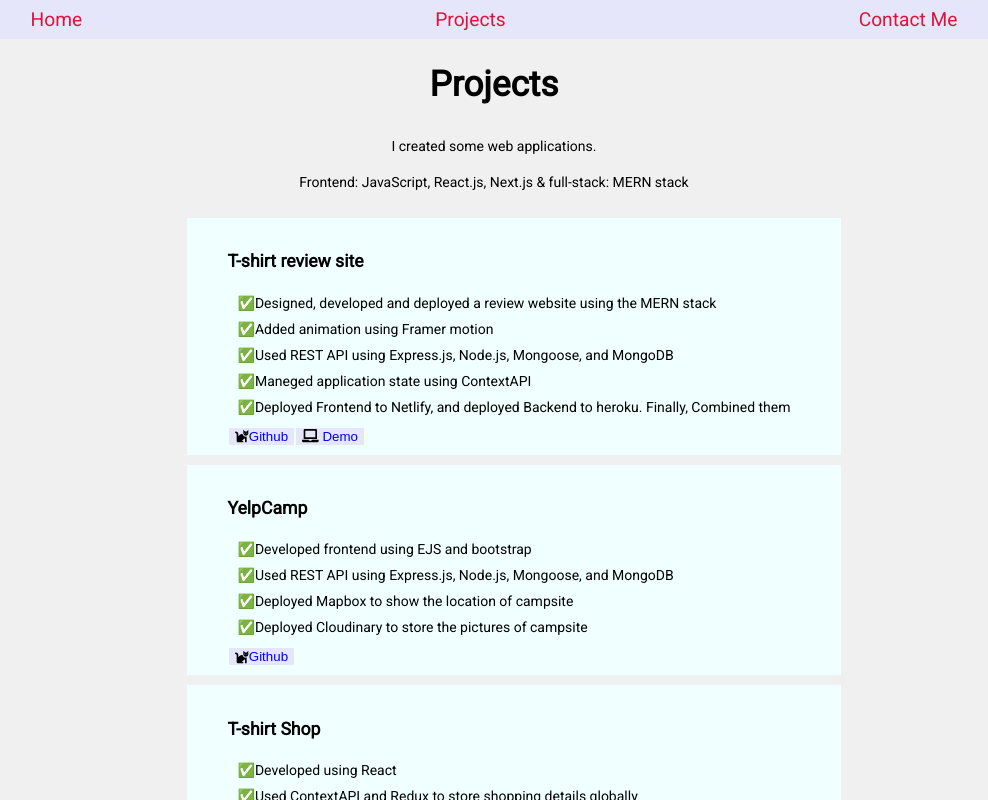
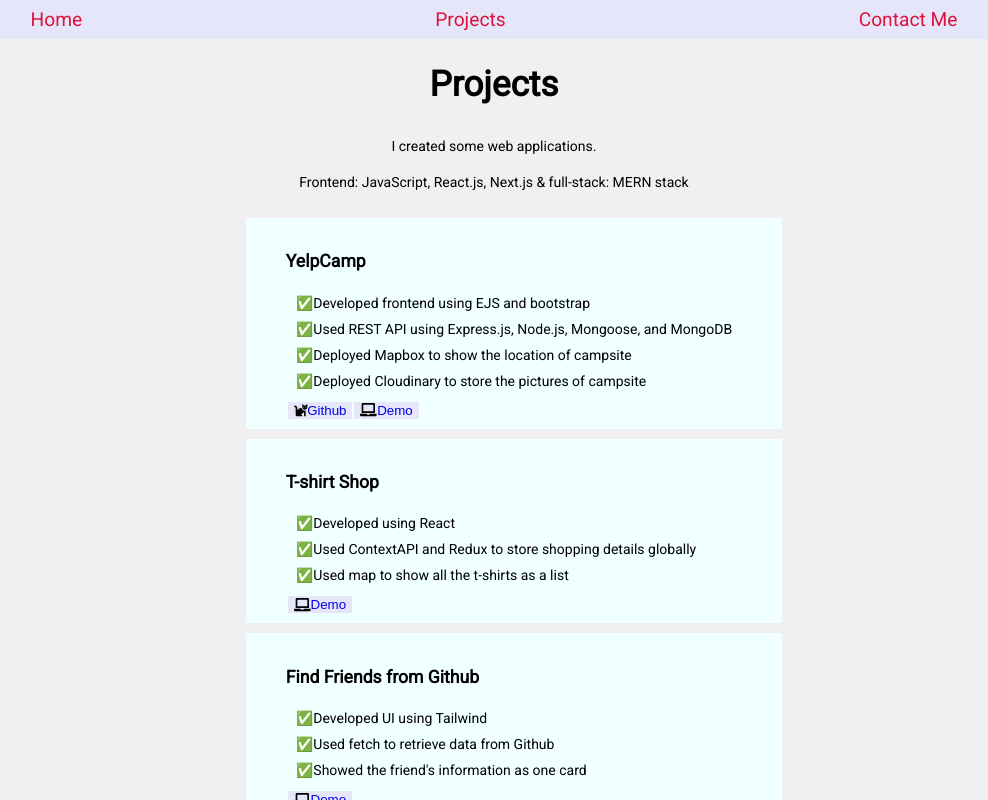
Before and after one commit to sawabe0912/portfolio, a Next.js app: page /sideprojects in a window 1280 px wide. Shown: the top 800 px of the page, without its empty margins (146-1134 px from the left). Built offline with nearby package versions, Linux system fonts and the light colour scheme; a small style sheet from the web is missing.

Commit message:
Update sideprojects.js

```diff
--- a/pages/sideprojects.js
+++ b/pages/sideprojects.js
@@ -10,31 +10,6 @@
 
 		<ul>
 			<li>
-				<h4>T-shirt review site</h4>
-
-				<p>
-					✅Designed, developed and deployed a review website using the MERN
-					stack
-				</p>
-				<p> ✅Added animation using Framer motion</p>
-				<p>✅Used REST API using Express.js, Node.js, Mongoose, and MongoDB</p>
-				<p>✅Maneged application state using ContextAPI</p>
-				<p>
-					✅Deployed Frontend to Netlify, and deployed Backend to heroku.
-					Finally, Combined them
-				</p>
-
-				<button>
-					<FontAwesomeIcon icon={faCat}></FontAwesomeIcon>
-					<a href="https://github.com/sawabe0912/MERN-CPSC2600Final">Github</a>
-				</button>
-				<button>
-					<FontAwesomeIcon icon={faLaptop}></FontAwesomeIcon>
-					<a href="https://goofy-tesla-b83d43.netlify.app/"> Demo</a>
-				</button>
-			</li>
-
-			<li>
 				<h4>YelpCamp</h4>
 
 				<p>✅Developed frontend using EJS and bootstrap</p>
@@ -45,6 +20,10 @@
 				<button>
 					<FontAwesomeIcon icon={faCat}></FontAwesomeIcon>
 					<a href="https://github.com/sawabe0912/YelpCamp-project">Github</a>
+				</button>
+				<button>
+					<FontAwesomeIcon icon={faLaptop}></FontAwesomeIcon>
+					<a href="https://iin4y.csb.app/">Demo</a>
 				</button>
 			</li>
 
@@ -57,7 +36,7 @@
 
 				<button>
 					<FontAwesomeIcon icon={faLaptop}></FontAwesomeIcon>
-					<a href="https://iin4y.csb.app/">Demo</a>
+					<a href="https://hidden-escarpment-94560.herokuapp.com/">Demo</a>
 				</button>
 			</li>
 
```
